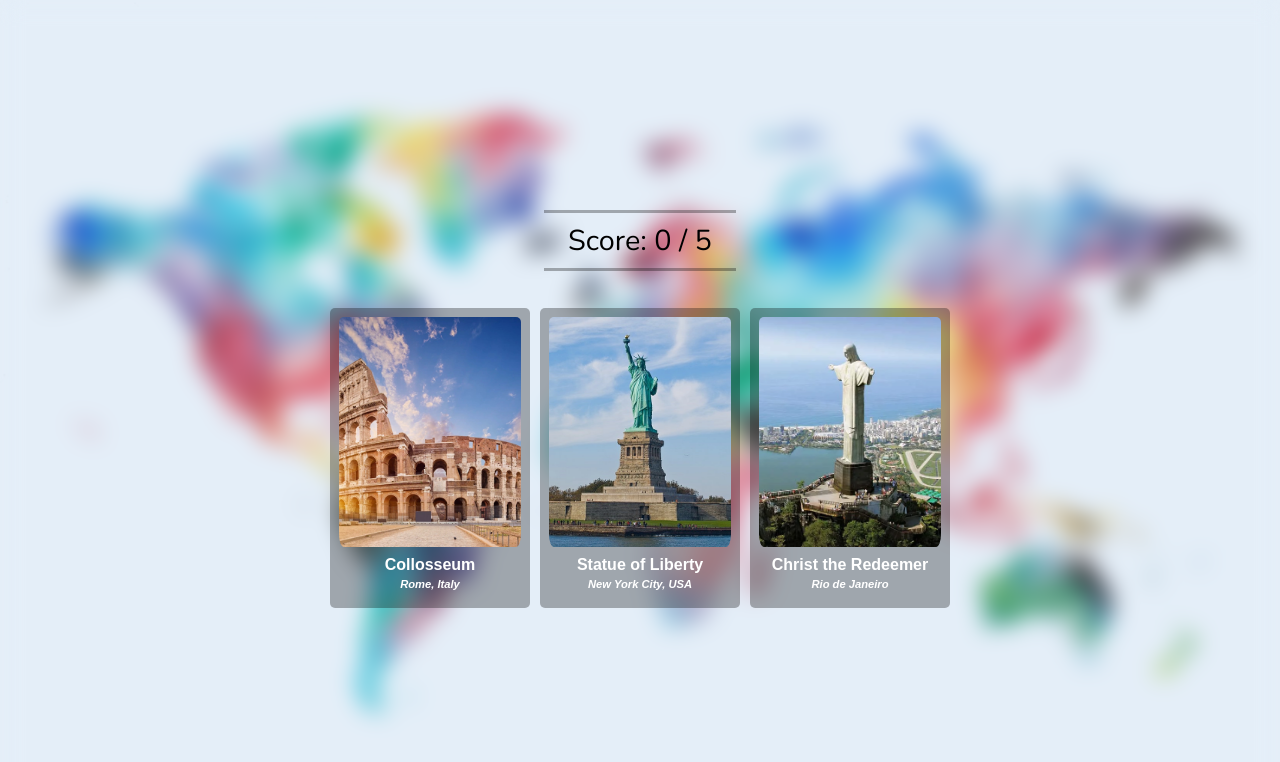
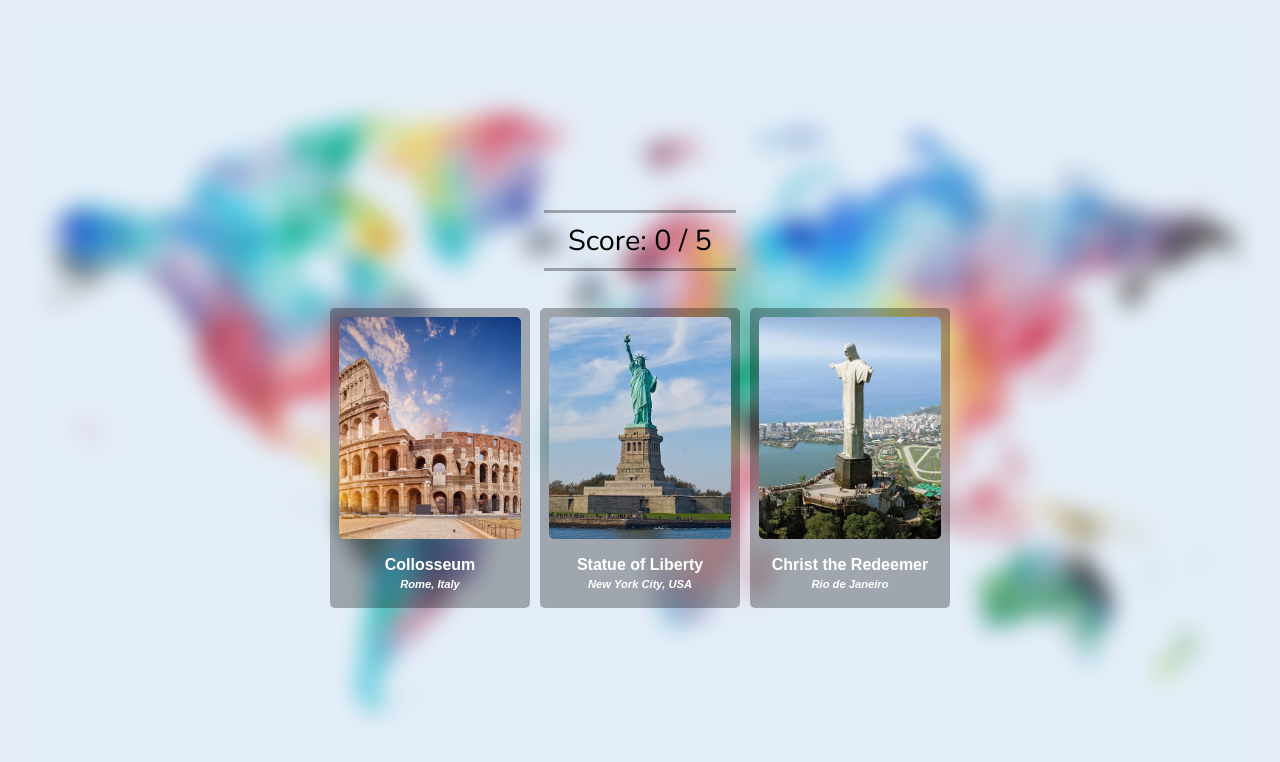
Before and after one commit to rybak2Z/TOP-memory-card-game, a React (Vite) app: page / in a window 1280 px wide. Both pictures are taken after a click on the button "Easy". Shown: the top 762 px of the page. Built offline with nearby package versions, Linux system fonts and the light colour scheme.

Commit message:
Add a bit of padding below card image

```diff
--- a/src/styles/Card.css
+++ b/src/styles/Card.css
@@ -61,7 +61,6 @@
 }
 
 .card img {
-  padding-bottom: 0;
   height: 80%;
   object-fit: cover;
   border-radius: 13px;
```
